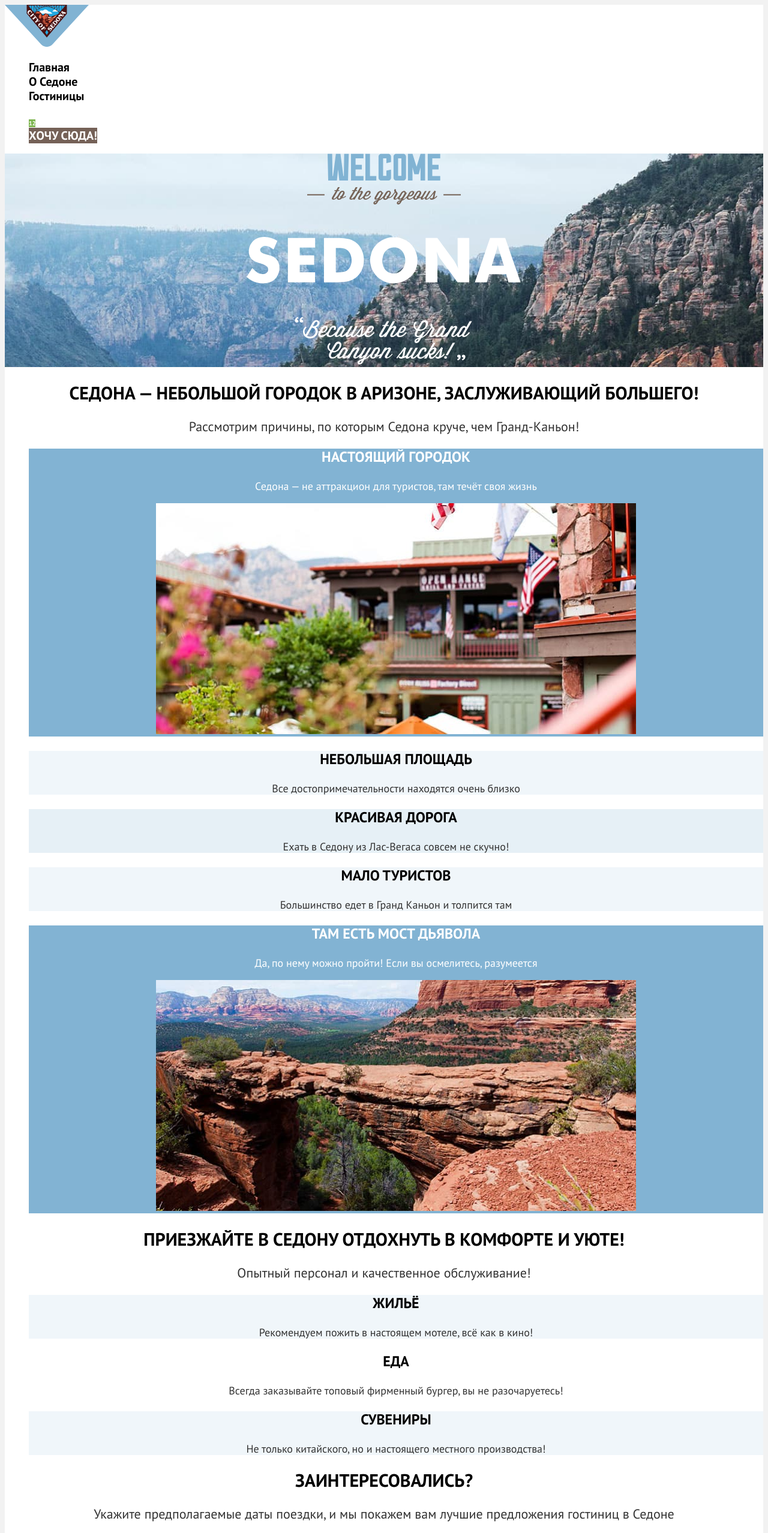
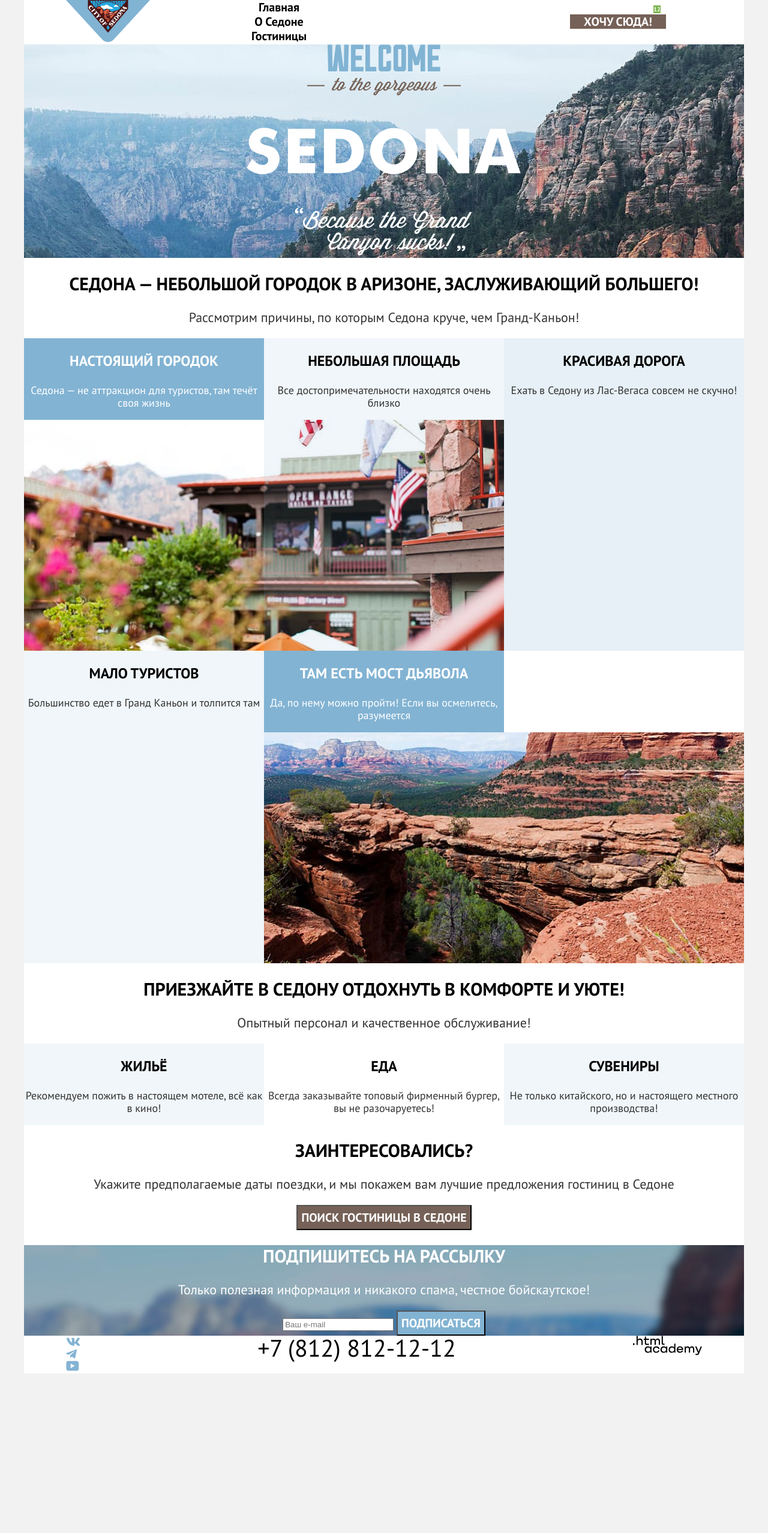
Before and after one commit to htmlacademy-htmlcss/2514051-sedona-2, a plain HTML site: page index.html in a window 1280 px wide. Shown: the top 2556 px of the page at 60% size. After the commit the page ends 2290 px from the top, so only its background shows below. Drawn offline with Linux system fonts and the light colour scheme.

Commit message:
Добавляет сетки страниц, крупных блоков на флексах

```diff
--- a/index.html
+++ b/index.html
@@ -10,9 +10,10 @@
     <title> HTML Academy: Седона </title>
   </head>
 
-  <div class="main-wrapper">
+
 
   <body>
+    <div class="page-wrapper">
       <header class="main-header" data-test="header">
         <a class="logo" href="index.html">
           <img class="logo-sedona" src="images/logotypes/logotype-sedona.svg" width="140" height="70"
@@ -50,7 +51,8 @@
         </nav>
       </header>
 
-      <main class="main-index" data-test="main">
+      <main class="main-wrapper main-index" data-test="main">
+        <div class="page-container">
           <section class="hero" data-test="hero">
             <h1 class="visually-hidden"> Седона </h1>
             <img class="hero-welcome" src="images/welcome-text.svg" width="458" height="352"
@@ -124,9 +126,11 @@
               <button class="button button-subscribe" type="submit"> Подписаться </button>
             </form>
           </section>
+        </div>
       </main>
 
       <footer class="main-footer" data-test="footer">
+        <div class="page-footer-container">
           <ul class="social-list">
             <li class="social-list-item">
               <a class="social-list-link" href="https://vk.com/htmlacademy">
@@ -153,8 +157,10 @@
             <img class="logo-Acedemy" src="images/logotypes/logotype-academy.svg" width="115" height="33"
               alt="логотип HTML-Acedemy">
           </a>
+        </div>
       </footer>
+    </div>
   </body>
-  </div>
+
 
 </html>
--- a/styles/styles.css
+++ b/styles/styles.css
@@ -14,20 +14,37 @@
   font-display: swap;
 }
 
+html {
+  height: 100%;
+}
+
 body {
+  margin: 0;
+  display: flex;
+  flex-direction: column;
+  min-height: 100%;
   font-family: "PT Sans", sans-serif;
   font-size: 18px;
   line-height: 21px;
   background-color: #F2F2F2;
   color: #000000;
+
 }
 
-.main-wrapper {
+.page-wrapper {
   background-color: #FFFFFF;
+  margin: 0 auto;
+  width: 1200px;
 }
 
 .inner-wrapper {
   background-color: #FFFFFF;
+  margin: 0 auto;
+  width: 1200px;
+}
+
+.main-wrapper {
+  flex-grow: 1;
 }
 
 .visually-hidden {
@@ -57,6 +74,7 @@ body {
 
 .navigation-item .button {
   color: #FFFFFF;
+  width: 160px;
 }
 
 .button-search,
@@ -69,6 +87,28 @@ body {
   background-color: #82B3D3;
 }
 
+.main-header {
+  display: flex;
+}
+
+.inner-header {
+  display: flex;
+}
+
+.navigation {
+  display: flex;
+  width: 1200px;
+  margin: 0 auto;
+}
+
+.logo {
+  display: block;
+  width: 140px;
+  margin: 0;
+  padding: 0;
+  margin-left: 70px;
+}
+
 .navigation-link {
   font-size: 20px;
   line-height: 24px;
@@ -76,11 +116,21 @@ body {
   text-align: center;
   color: #000000;
   font-weight: 700;
+  display: block;
+  padding: 0;
+  margin: 0;
 }
-
 
 .navigation-list {
   list-style-type: none;
+  padding: 0;
+  margin: 0;
+  width: 430px;
+}
+
+.navigation-user {
+  max-width: 290px;
+  margin-left: auto;
 }
 
 .favourites-number {
@@ -88,6 +138,11 @@ body {
   line-height: 10px;
   color: #FFFFFF;
   background-color: #7DB54F;
+}
+
+.page-container {
+  width: 1200px;
+  margin: 0 auto;
 }
 
 .hero {
@@ -129,6 +184,24 @@ body {
 .advantages-list,
 .services-list {
   list-style-type: none;
+  padding: 0;
+  margin: 0;
+  display: flex;
+}
+
+.advantages-list-item,
+.services-list-item {
+  width: 400px;
+}
+
+.advantages-list {
+  flex-wrap: wrap;
+}
+
+.advantages-photo {
+  display: block;
+  padding: 0;
+  margin: 0;
 }
 
 .advantages-list-description {
@@ -198,6 +271,13 @@ body {
   color: #FFFFFF;
 }
 
+.page-footer-container {
+  display: flex;
+  width: 1060px;
+  margin: 0 auto;
+  justify-content: space-between;
+}
+
 .subscribe-footer {
   background-image: none;
 }
@@ -216,9 +296,16 @@ body {
   color: #333333;
 }
 
-
 .social-list {
   list-style-type: none;
+  padding: 0;
+  margin: 0;
+}
+
+.social-list-link {
+  display: block;
+  padding: 0;
+  margin: 0;
 }
 
 .footer-phone {
@@ -227,6 +314,15 @@ body {
   text-decoration: none;
   text-align: center;
   color: #000000;
+  display: block;
+  padding: 0;
+  margin: 0;
+}
+
+.link-logo-Academy {
+  display: block;
+  padding: 0;
+  margin: 0;
 }
 
 .filter-container {
@@ -251,6 +347,13 @@ body {
   color: #FFFFFF;
   text-decoration: none;
   text-align: center;
+  display: block;
+  padding: 0;
+  margin: 0;
+}
+
+.catalog-products {
+  display: flex;
 }
 
 .catalog-filter {
@@ -259,6 +362,8 @@ body {
 
 .catalog-filter-list {
   list-style-type: none;
+  padding: 0;
+  margin: 0;
 }
 
 .catalog-filter-title {
```
Also changed, not shown: catalog.html (+10 -3 lines). Lines whose indentation alone changed are shown as unchanged.
